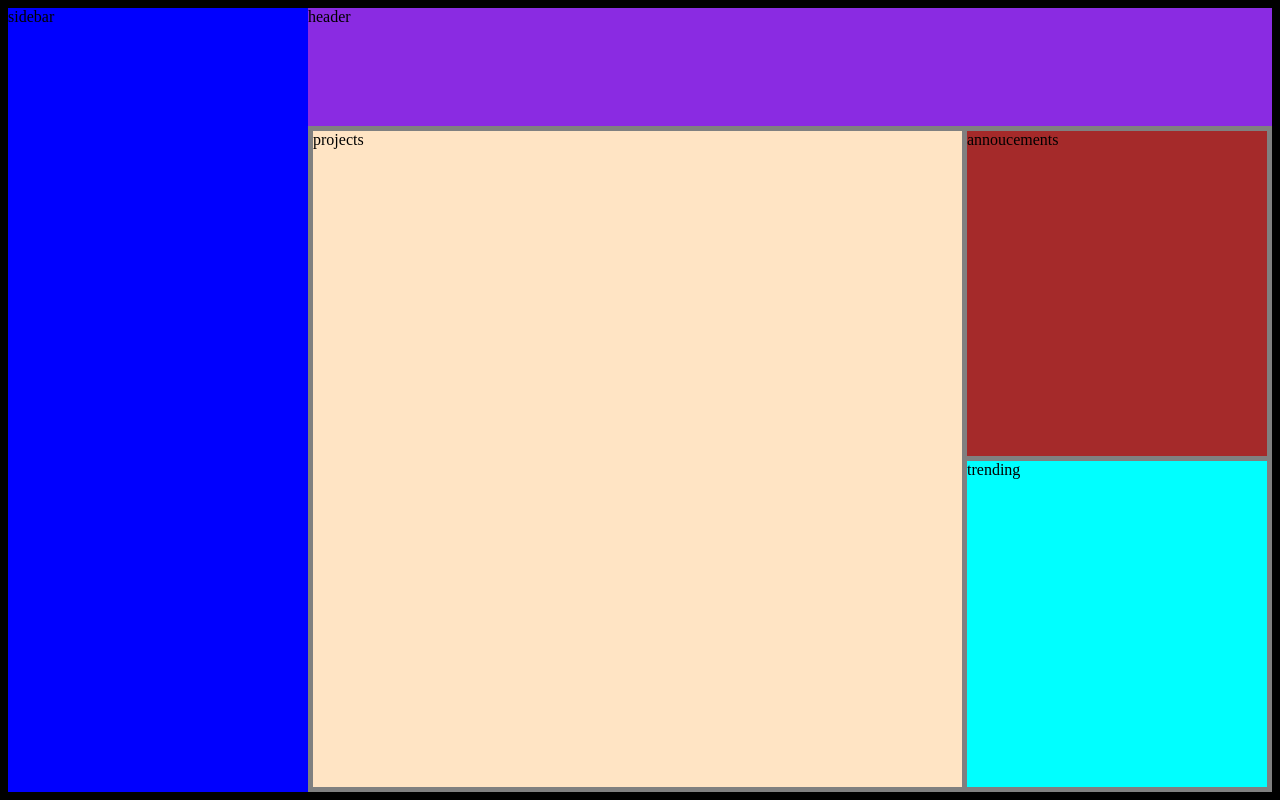
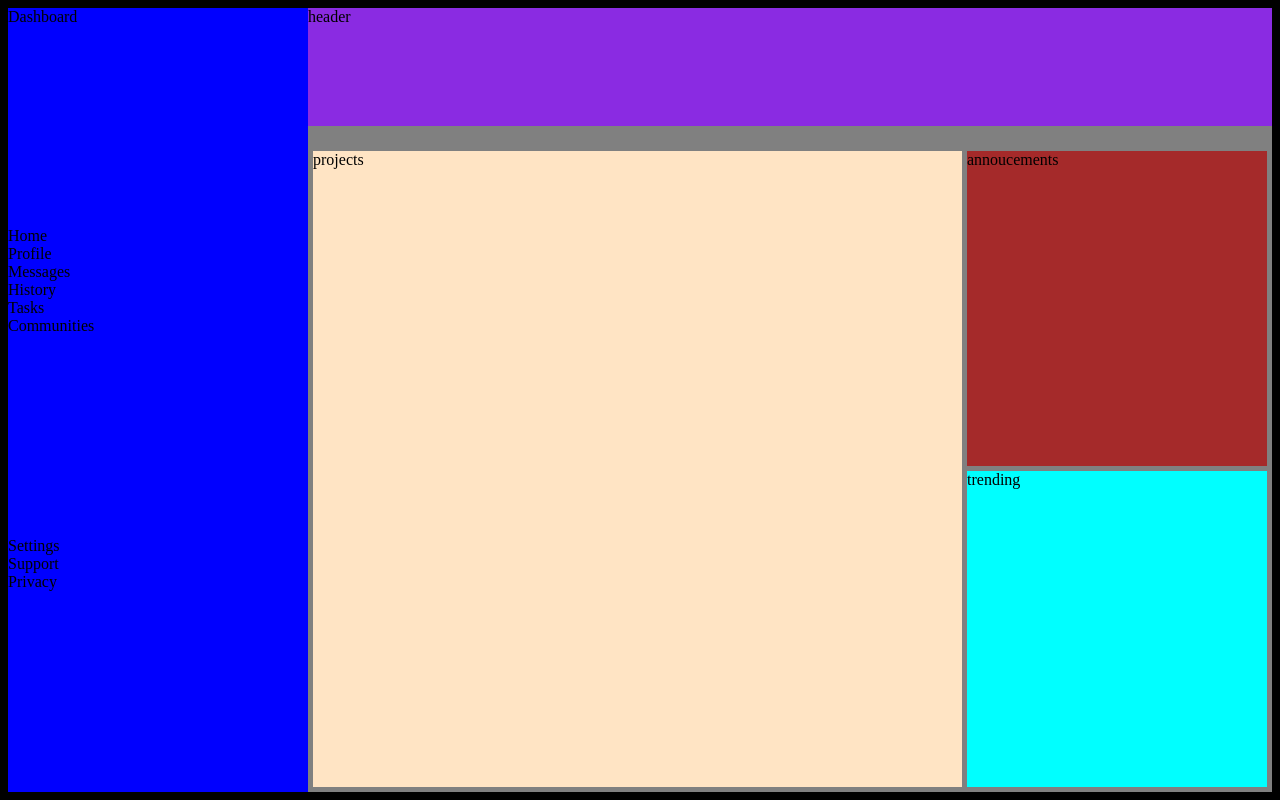
Before and after one commit to TezzGit/TOP-AdminDashboard, a plain HTML site: page index.html in a window 1280 px wide. Drawn offline with Linux system fonts and the light colour scheme.

Commit message:
Add Sidebar Content Placeholders

```diff
--- a/index.html
+++ b/index.html
@@ -10,7 +10,22 @@
 
 <body>
     <div class="container">
-        <div class="sidebar">sidebar</div>
+        <div class="sidebar">
+            <div class="title">Dashboard</div>
+            <div class="group-one">
+                <div>Home</div>
+                <div>Profile</div>
+                <div>Messages</div>
+                <div>History</div>
+                <div>Tasks</div>
+                <div>Communities</div>
+            </div>
+            <div class="group-two">
+                <div>Settings</div>
+                <div>Support</div>
+                <div>Privacy</div>
+            </div>
+        </div>
         <div class="header">header</div>
         <div class="content">
             <div class="projects">projects</div>
--- a/styles/style.css
+++ b/styles/style.css
@@ -6,7 +6,7 @@ body {
     display: grid;
     grid-template-columns: 300px 1fr 1fr;
     grid-template-rows: 15% 1fr 1fr;
-    background-color: white;
+    background-color: grey;
     height: calc(100vh - 16px);
 }
 
@@ -14,6 +14,7 @@ body {
     background-color: blue;
     grid-column: 1/2;
     grid-row: 1/4;
+    display: grid;
 }
 
 .header {
@@ -22,6 +23,7 @@ body {
 }
 
 .content {
+    margin-top: 20px;
     grid-row: 2/4;
     grid-column: 2/4;
     background-color: grey;
```
